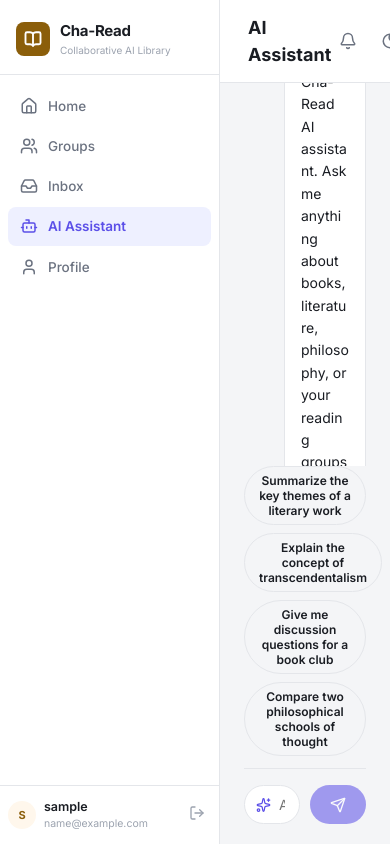
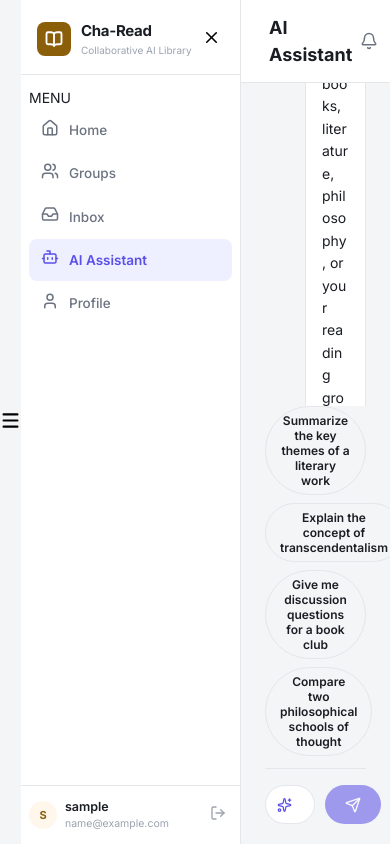
Before and after one commit to GetnetYideg/charead-group-reading-system, a React (Vite) app in the folder Frontend/: page /ai in a window 390 px wide. Built offline with nearby package versions, Linux system fonts and the light colour scheme; sample sign-in values are in the browser's storage.

Commit message:
added a humberger menu for responsiveness

```diff
--- a/Frontend/src/components/Layout/Sidebar.jsx
+++ b/Frontend/src/components/Layout/Sidebar.jsx
@@ -1,15 +1,49 @@
+
+import { useState } from 'react'
 import { NavLink, useNavigate } from 'react-router-dom'
-import { Home, Users, Inbox, Bot, User, BookOpen, LogOut } from 'lucide-react'
+import {
+  Home,
+  Users,
+  Inbox,
+  Bot,
+  User,
+  BookOpen,
+  LogOut,
+  Menu,
+  X,
+} from 'lucide-react'
+
 import { useAuth } from '../../context/AuthContext'
 import { useToast } from '../../context/ToastContext'
+
 import './Sidebar.css'
 
 const links = [
-  { to: '/dashboard', icon: Home, label: 'Home' },
-  { to: '/groups', icon: Users, label: 'Groups' },
-  { to: '/inbox', icon: Inbox, label: 'Inbox' },
-  { to: '/ai', icon: Bot, label: 'AI Assistant' },
-  { to: '/profile', icon: User, label: 'Profile' },
+  {
+    to: '/dashboard',
+    icon: Home,
+    label: 'Home',
+  },
+  {
+    to: '/groups',
+    icon: Users,
+    label: 'Groups',
+  },
+  {
+    to: '/inbox',
+    icon: Inbox,
+    label: 'Inbox',
+  },
+  {
+    to: '/ai',
+    icon: Bot,
+    label: 'AI Assistant',
+  },
+  {
+    to: '/profile',
+    icon: User,
+    label: 'Profile',
+  },
 ]
 
 export default function Sidebar() {
@@ -17,49 +51,202 @@ export default function Sidebar() {
   const { addToast } = useToast()
   const navigate = useNavigate()
 
+  const [isOpen, setIsOpen] = useState(false)
+
+  const openSidebar = () => {
+    setIsOpen(true)
+  }
+
+  const closeSidebar = () => {
+    setIsOpen(false)
+  }
+
   const handleLogout = async () => {
     await logout()
+
     addToast('Logged out successfully', 'success')
+
+    setIsOpen(false)
+
     navigate('/login')
   }
 
+  const handleNavigation = () => {
+    setIsOpen(false)
+  }
+
   const initials = user
-    ? `${user.first_name?.[0] || ''}${user.last_name?.[0] || ''}`.toUpperCase() || user.username?.[0]?.toUpperCase()
+    ? `${user.first_name?.[0] || ''}${user.last_name?.[0] || ''}`
+        .toUpperCase() ||
+      user.username?.[0]?.toUpperCase()
     : 'U'
 
   return (
-    <aside className="sidebar">
+    <>
+      {/* =========================================
+          MOBILE HAMBURGER
+      ========================================= */}
+
+      <button
+        type="button"
+        className="sidebar-hamburger"
+        onClick={openSidebar}
+        aria-label="Open navigation menu"
+        aria-expanded={isOpen}
+      >
+        <Menu size={21} strokeWidth={2.3} />
+      </button>
+
+
+      {/* =========================================
+          MOBILE OVERLAY
+      ========================================= */}
+
+      <div
+        className={`sidebar-overlay ${
+          isOpen ? 'show' : ''
+        }`}
+        onClick={closeSidebar}
+      />
+
+
+      {/* =========================================
+          SIDEBAR
+      ========================================= */}
+
+      <aside
+        className={`sidebar ${
+          isOpen ? 'sidebar-open' : ''
+        }`}
+      >
+
+        {/* =========================================
+            BRAND
+        ========================================= */}
+
         <div className="sidebar-brand">
+
           <div className="sidebar-logo">
-          <BookOpen size={18} strokeWidth={2.5} />
-        </div>
-        <div>
-          <div className="sidebar-app-name">Cha-Read</div>
-          <div className="sidebar-tagline">Collaborative AI Library</div>
-        </div>
+            <BookOpen
+              size={18}
+              strokeWidth={2.5}
+            />
           </div>
 
+          <div className="sidebar-brand-text">
+
+            <div className="sidebar-app-name">
+              Cha-Read
+            </div>
+
+            <div className="sidebar-tagline">
+              Collaborative AI Library
+            </div>
+
+          </div>
+
+
+          {/* Mobile close */}
+
+          <button
+            type="button"
+            className="sidebar-close"
+            onClick={closeSidebar}
+            aria-label="Close navigation menu"
+          >
+            <X size={19} />
+          </button>
+
+        </div>
+
+
+        {/* =========================================
+            NAVIGATION
+        ========================================= */}
+
         <nav className="sidebar-nav">
-        {links.map(({ to, icon: Icon, label }) => (
-          <NavLink key={to} to={to} className={({ isActive }) => `sidebar-link${isActive ? ' active' : ''}`}>
-            <Icon size={18} />
-            <span>{label}</span>
+
+          <div className="sidebar-section-label">
+            MENU
+          </div>
+
+          {links.map(
+            ({ to, icon: Icon, label }) => (
+
+              <NavLink
+                key={to}
+                to={to}
+                onClick={handleNavigation}
+                className={({ isActive }) =>
+                  `sidebar-link${
+                    isActive ? ' active' : ''
+                  }`
+                }
+              >
+
+                <span className="sidebar-link-icon">
+                  <Icon
+                    size={18}
+                    strokeWidth={2}
+                  />
+                </span>
+
+                <span className="sidebar-link-label">
+                  {label}
+                </span>
+
               </NavLink>
-        ))}
+
+            )
+          )}
+
         </nav>
 
+
+        {/* =========================================
+            USER FOOTER
+        ========================================= */}
+
         <div className="sidebar-footer">
+
           <div className="sidebar-user">
-          <div className="avatar avatar-sm">{initials}</div>
+
+            <div className="avatar avatar-sm sidebar-avatar">
+              {initials}
+            </div>
+
             <div className="sidebar-user-info">
-            <div className="sidebar-user-name">{user?.first_name || user?.username}</div>
-            <div className="sidebar-user-role">{user?.email || 'Member'}</div>
+
+              <div className="sidebar-user-name">
+                {user?.first_name ||
+                  user?.username ||
+                  'User'}
               </div>
+
+              <div className="sidebar-user-role">
+                {user?.email || 'Member'}
               </div>
-        <button className="btn-ghost sidebar-logout" onClick={handleLogout} title="Logout">
+
+            </div>
+
+          </div>
+
+
+          {/* Logout */}
+
+          <button
+            type="button"
+            className="sidebar-logout"
+            onClick={handleLogout}
+            title="Logout"
+            aria-label="Logout"
+          >
             <LogOut size={16} />
           </button>
+
         </div>
+
       </aside>
+    </>
   )
 }
```
Lines whose indentation alone changed are shown as unchanged.
